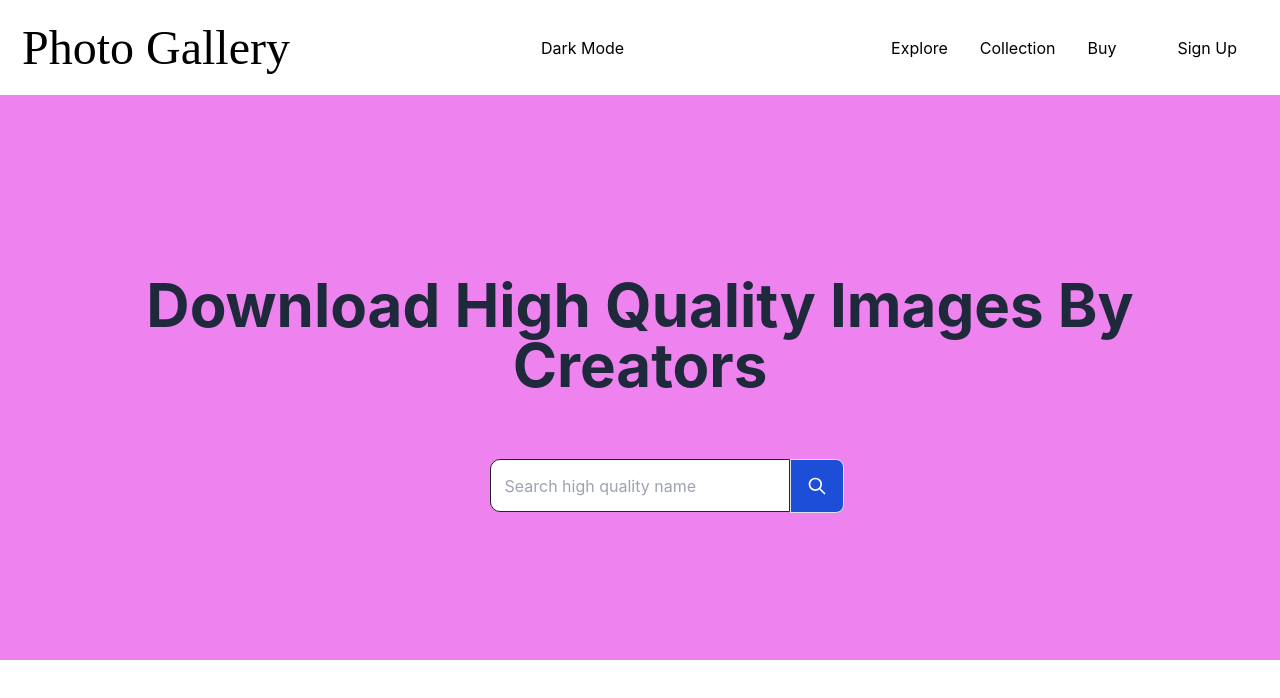
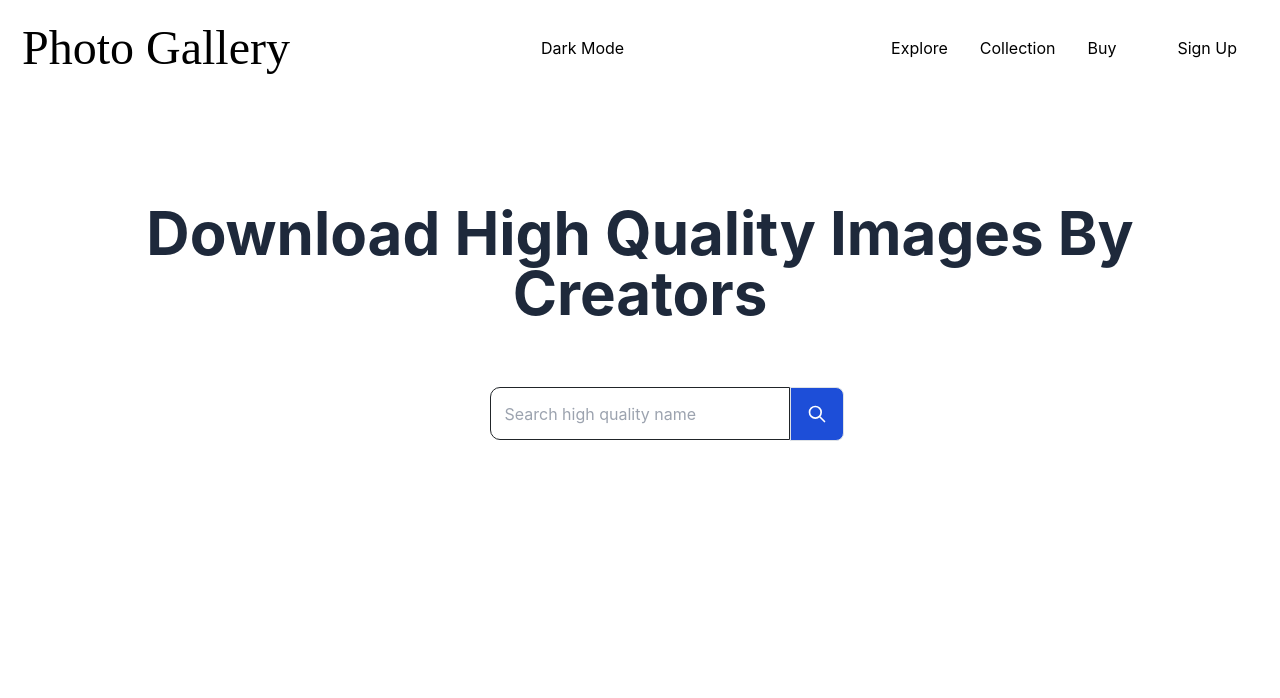
Before and after one commit to nikitaawasarmol/Image-Gallery, a React (Create React App) app: page / in a window 1280 px wide. Shown: the top 698 px of the page. Built offline with nearby package versions, Linux system fonts and the light colour scheme.

Commit message:
Update Header.js

```diff
--- a/src/components/header/Header.js
+++ b/src/components/header/Header.js
@@ -4,7 +4,7 @@ import styled from "styled-components";
 
 
 const Heading = styled.div`
-  background-color: violet;
+  background-color: white;
   /* height: 200px; */
   /* width: 100%; */
   text-align: center;
@@ -17,7 +17,7 @@ function Header() {
   return (
     <div>
      <Heading>
-       <h1 className="font-bold text-3xl md:text-4xl lg:text-6xl my-10 lg:mt-20 lg:mb-16 text-slate-800 capitalize">
+       <h1 className="font-bold text-3xl md:text-4xl lg:text-6xl my-10 lg:mt-2 lg:mb-16 text-slate-800 capitalize">
          Download High Quality Images by creators
         </h1>
         <Search />
```
